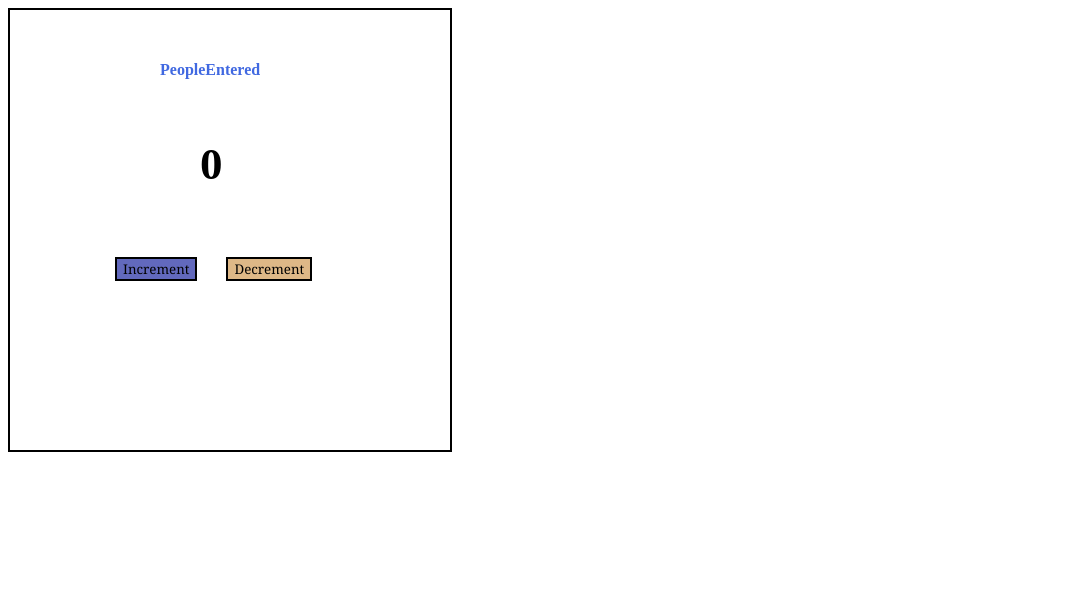
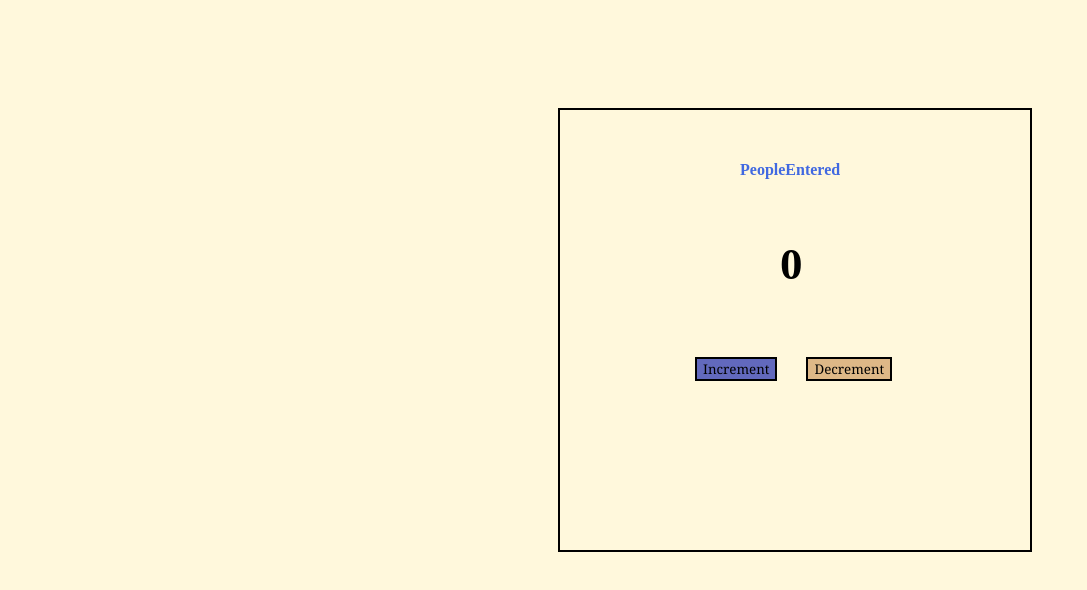
Before and after one commit to Lourdhu02/Sample, a plain HTML site: page index.html in a window 1280 px wide. Shown: the whole page, without its empty margins (0-1087 px from the left). Drawn offline with Linux system fonts and the light colour scheme.

Commit message:
second commit

```diff
--- a/index.html
+++ b/index.html
@@ -1,6 +1,5 @@
 <!DOCTYPE html>
 <html>
-
   <head>
     <title>Count</title>
 
@@ -9,10 +8,11 @@
   </head>
 
   <body>
+    <box>
       <h1>PeopleEntered</h1>
       <h2 id="change">0</h2>
       <button id="Increment_button" onclick="increment()">Increment</button>
       <button id="Decrement_button" onclick="decrement()">Decrement</button>
+    </box>
   </body>
-
 </html>
--- a/style.css
+++ b/style.css
@@ -20,8 +20,14 @@ body {
   height: 400px;
   width: 400px;
   border: 2px solid;
-    padding-left: 40px;
+  padding-left: 70px;
   padding-top: 40px;
+  background-color: cornsilk;
+}
+
+html {
+  padding-left: 550px;
+  padding-top: 100px;
 }
 
 #Increment_button {
```
Lines whose indentation alone changed are shown as unchanged.
